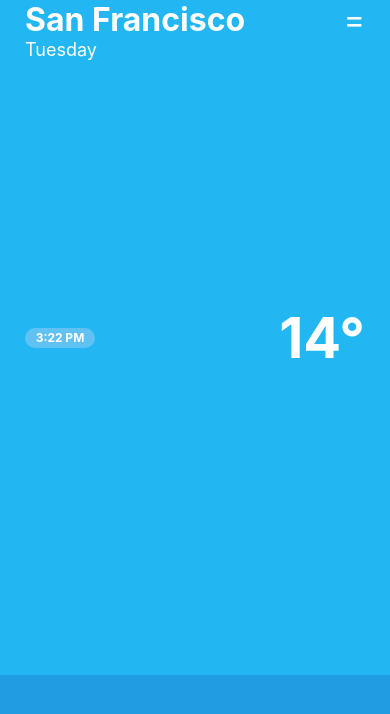
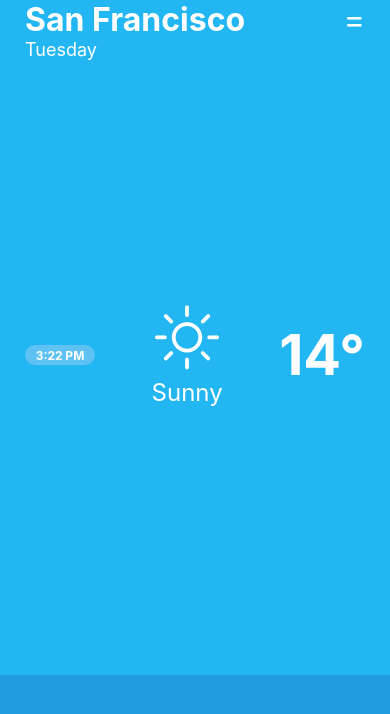
Before and after one commit to mpelekh/WeatherForMykolaPelekh, a React Native app: screen / in a window 390 px wide. Shown: the top 714 px of the page. Built offline with nearby package versions, Linux system fonts and the light colour scheme.

Commit message:
Add icons

```diff
--- a/App.tsx
+++ b/App.tsx
@@ -10,6 +10,7 @@
 
 import React from 'react';
 import {SafeAreaView, View, Text, StatusBar} from 'react-native';
+import Icon from 'react-native-vector-icons/Fontisto';
 
 import {styles} from './styles';
 
@@ -41,6 +42,10 @@ const App = () => {
               <View style={{...styles.section, ...styles.currentWeatherView}}>
                 <View style={styles.timeView}>
                   <Text style={styles.timeText}>3:22 PM</Text>
+                </View>
+                <View style={styles.wetherView}>
+                  <Icon style={styles.weatherViewIcon} name="day-sunny" />
+                  <Text style={styles.weatherViewText}>Sunny</Text>
                 </View>
                 <View>
                   <Text style={styles.temperatureValueText}>14&#176;</Text>
--- a/package.json
+++ b/package.json
@@ -7,11 +7,13 @@
     "ios": "react-native run-ios",
     "start": "react-native start",
     "test": "jest",
-    "lint": "eslint . --ext .js,.jsx,.ts,.tsx"
+    "lint": "eslint . --ext .js,.jsx,.ts,.tsx",
+    "clear": "rm -rf $TMPDIR/react-* && rm -rf $TMPDIR/metro-* && rm -rf $TMPDIR/haste-* && watchman watch-del-all && npm cache clean --force && npm cache verify && rm -rf ios/build && rm -rf android/app/build && rm -rf ~/Library/Developer/Xcode/DerivedData && rm -rf node_modules/ && npm i"
   },
   "dependencies": {
     "react": "16.11.0",
     "react-native": "0.62.2",
+    "react-native-vector-icons": "^6.6.0",
     "react-redux": "^7.2.0",
     "redux": "^4.0.5"
   },
@@ -21,6 +23,7 @@
     "@react-native-community/eslint-config": "^1.0.0",
     "@types/jest": "^24.0.24",
     "@types/react-native": "^0.62.0",
+    "@types/react-native-vector-icons": "^6.4.5",
     "@types/react-redux": "^7.1.7",
     "@types/react-test-renderer": "16.9.2",
     "@typescript-eslint/eslint-plugin": "^2.27.0",
--- a/styles.ts
+++ b/styles.ts
@@ -76,6 +76,18 @@ export const styles = StyleSheet.create({
     fontSize: 56,
     fontWeight: 'bold',
   },
+  wetherView: {
+    alignItems: 'center',
+  },
+  weatherViewIcon: {
+    color: COLORS.white,
+    fontSize: 64,
+  },
+  weatherViewText: {
+    color: '#fff',
+    fontSize: 24,
+    marginTop: 10,
+  }
 
   // scrollView: {
   //   backgroundColor: Colors.lighter,
```
Also changed, not shown: 23 other files (tests, documents, lock files or other folders).
